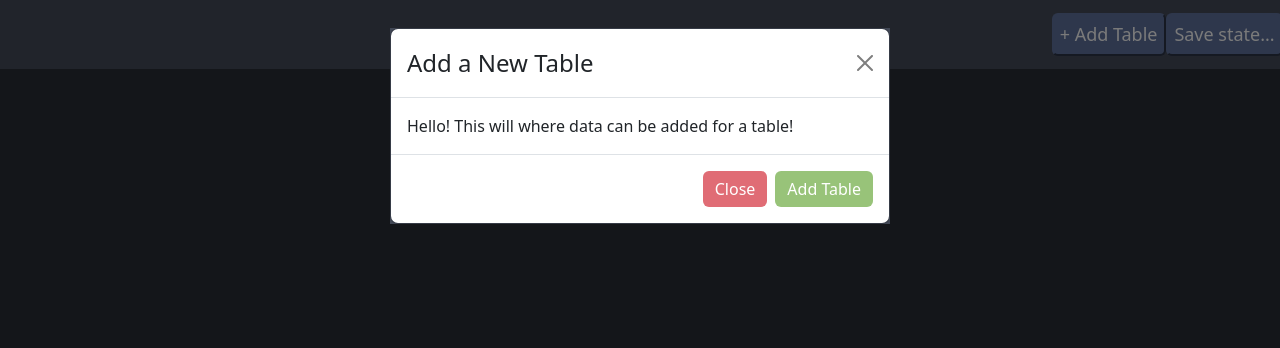
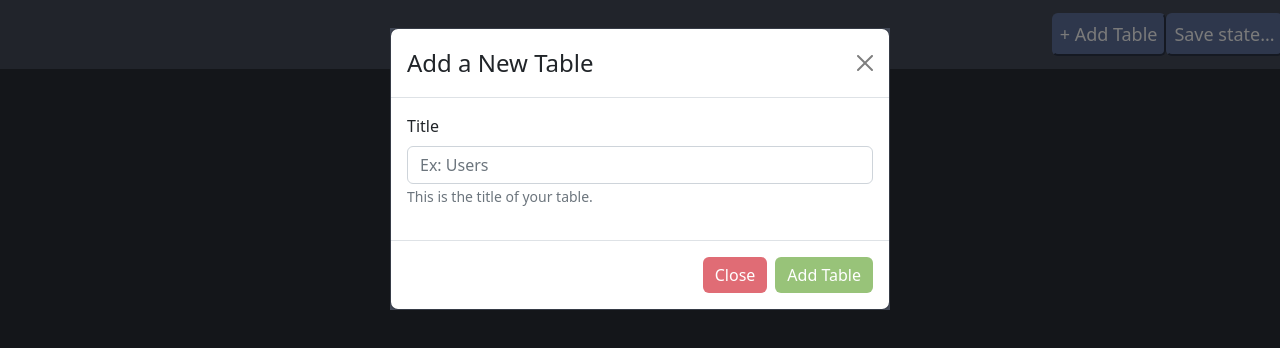
Before and after one commit to RobertObrochta/SQLCodeGenerator, a React (Create React App) app: page / in a window 1280 px wide. Both pictures are taken after a click on the button "+ Add Table". Shown: the top 348 px of the page. Built offline with nearby package versions, Linux system fonts and the light colour scheme.

Commit message:
modal now creates title for table

```diff
--- a/src/Components/AddTableModal.js
+++ b/src/Components/AddTableModal.js
@@ -1,24 +1,48 @@
-import React from "react";
+import React, {useState} from "react";
 
 import Button from 'react-bootstrap/Button';
 import Modal from 'react-bootstrap/Modal';
+import Form from 'react-bootstrap/Form';
 
 import './Stylesheets/AddTableModal.css';
 
 
 function AddTableModal(props){
 
+    const [title, setTitle] = useState("");
+
+    function handleSubmit(){
+        props.valueChangeCallback(title);
+        setTitle("");
+    }
+
     return(
+        title,
         <Modal  {...props} dialogClassName="custom-modal">
             <Modal.Header closeButton>
                 <Modal.Title>Add a New Table</Modal.Title>
             </Modal.Header>
-            <Modal.Body>Hello! This will where data can be added for a table!</Modal.Body>
+
+
+            <Modal.Body>
+                <Form>
+                    <Form.Group className="mb-3">
+                        <Form.Label>Title</Form.Label>
+                        <Form.Control placeholder="Ex: Users" value={title} onChange={(e) => setTitle(e.target.value)} />
+                        <Form.Text className="text-muted">
+                            This is the title of your table.
+                        </Form.Text>
+                    </Form.Group>
+                </Form>
+
+            </Modal.Body>
+
+
             <Modal.Footer>
                 <Button variant="secondary" className="cancel-btn" onClick={props.onHide}>
                     Close
                 </Button>
-                <Button variant="primary" className="submit-btn" onClick={props.onSubmit}>
+                <Button variant="primary" className="submit-btn" onClick={() => handleSubmit()}>
                     Add Table
                 </Button>
             </Modal.Footer>
--- a/src/Components/Toolbar.js
+++ b/src/Components/Toolbar.js
@@ -6,7 +6,7 @@ import AddTableModal from './AddTableModal';
 
 
 function Toolbar() {
-    const [totalTables, setTotalTables] = useState(1);
+    const [totalTables, setTotalTables] = useState(0);
     const [newTables, setNewTables] = useState([]);
     const {setTables} = React.useContext(TableContext);
 
@@ -17,8 +17,8 @@ function Toolbar() {
     function handleModalShow () { setModalShow(true) }
 
     //This will add a table
-    function addTable(){
-        const updateTables = newTables.concat({title: `Table ${totalTables}`});
+    function addTable(value){
+        const updateTables = newTables.concat({title: value});
         setNewTables(updateTables);
         setTotalTables(totalTables + 1);
 
@@ -43,7 +43,7 @@ function Toolbar() {
                 </ul>
             </div>
 
-            <AddTableModal show={modalShow} onHide={() => setModalShow(false)} onSubmit={() => addTable()}/>
+            <AddTableModal show={modalShow} onHide={() => setModalShow(false)} valueChangeCallback={addTable}/>
 
         </>
     );
```
